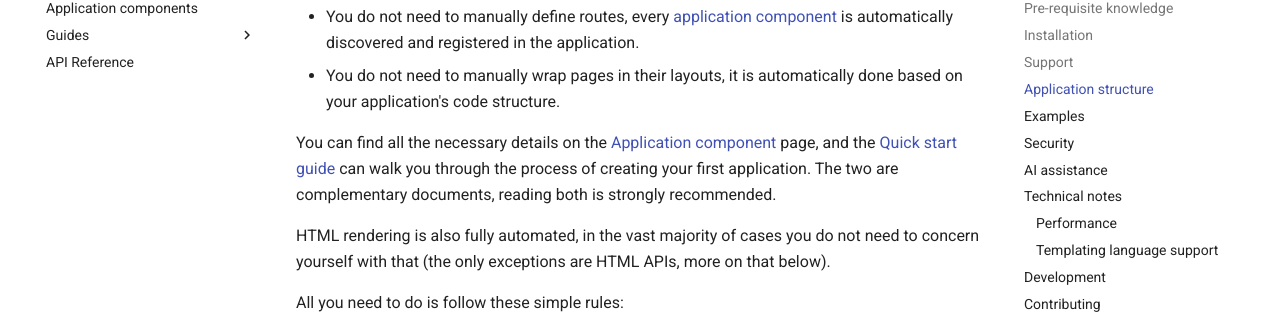
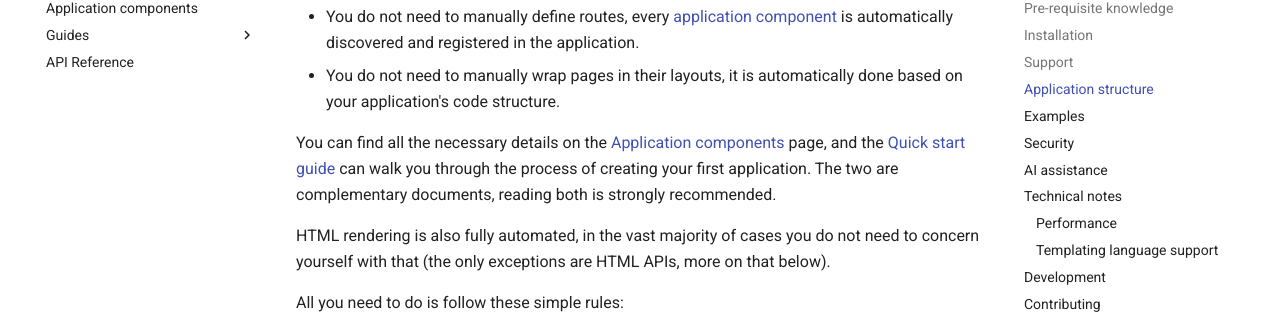
Before and after one commit to volfpeter/holm, an MkDocs documentation site: the page built from docs/index.md, in a window 1280 px wide and 900 px high, scrolled down 1553 px. Shown: the part 127-450 px from the top of the window. Built offline with MkDocs 1.6.1 and Material for MkDocs 9.7.7, drawn with Linux system fonts in a browser that asks for light colours; comment, search, counter and statistics services are not loaded.

Commit message:
docs: fix typos in application components page link texts

```diff
--- a/docs/index.md
+++ b/docs/index.md
@@ -52,7 +52,7 @@ Similarly to Next.js, `holm` is built around the concept of file-system based ro
 - You do not need to manually define routes, every [application component](application-components.md) is automatically discovered and registered in the application.
 - You do not need to manually wrap pages in their layouts, it is automatically done based on your application's code structure.
 
-You can find all the necessary details on the [Application component](application-components.md) page, and the [Quick start guide](quick-start-guide.md) can walk you through the process of creating your first application. The two are complementary documents, reading both is strongly recommended.
+You can find all the necessary details on the [Application components](application-components.md) page, and the [Quick start guide](quick-start-guide.md) can walk you through the process of creating your first application. The two are complementary documents, reading both is strongly recommended.
 
 HTML rendering is also fully automated, in the vast majority of cases you do not need to concern yourself with that (the only exceptions are HTML APIs, more on that below).
 
```
Also changed, not shown: README.md (+1 -1 lines).
